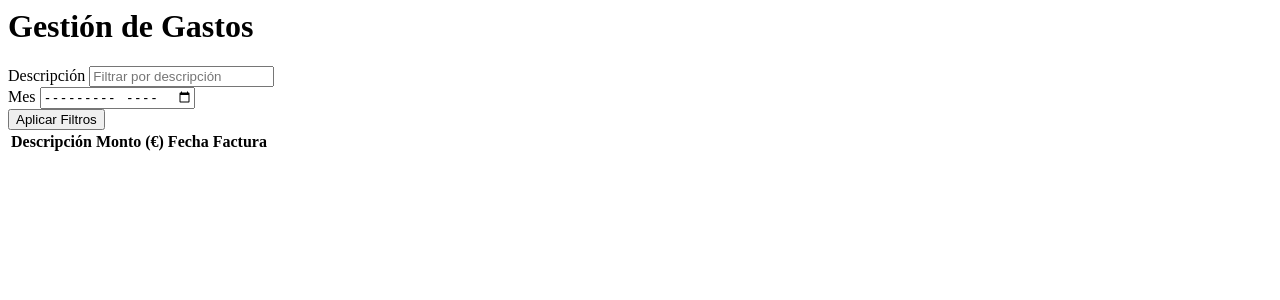
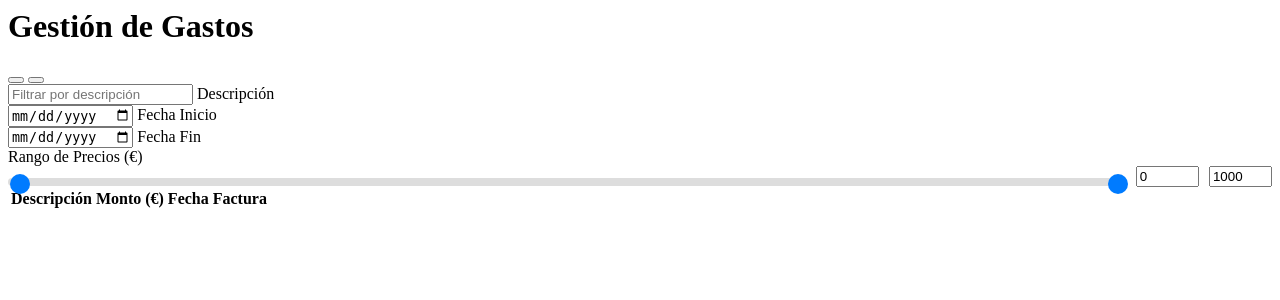
Before and after one commit to Elemental-Logson/LWeb, a PHP site: page /panelDashboard.php in a window 1280 px wide. Shown: the top 300 px of the page. Run offline with PHP 8.4, Linux system fonts and the light colour scheme; lists and menus that the app fills with data are empty.

Commit message:
Filtros en el dashboard

```diff
--- a/Web/php/dashboard.php
+++ b/Web/php/dashboard.php
@@ -21,6 +21,7 @@ if (!isset($_SESSION['authToken'])) {
     <!-- Bootstrap y LineIcons -->
     <link href="https://cdn.jsdelivr.net/npm/bootstrap-icons/font/bootstrap-icons.css" rel="stylesheet">
     <link href="https://cdn.jsdelivr.net/npm/bootstrap@5.3.0/dist/css/bootstrap.min.css" rel="stylesheet">
+    <link rel="stylesheet" href="https://cdnjs.cloudflare.com/ajax/libs/noUiSlider/15.5.1/nouislider.min.css" />
     <link rel="stylesheet" href="../css/panelAdministracion.css">
 </head>
 
--- a/Web/php/panelAdministracion/panelDashboard.php
+++ b/Web/php/panelAdministracion/panelDashboard.php
@@ -1,18 +1,141 @@
+<style>
+    /* Contenedor de Slider */
+    .range-container {
+        position: relative;
+        width: 100%;
+        margin-top: 10px;
+        height: 8px;
+    }
+
+    .range-track {
+        position: absolute;
+        top: 50%;
+        left: 0;
+        width: 100%;
+        height: 8px;
+        background: #ddd;
+        border-radius: 5px;
+        transform: translateY(-50%);
+        z-index: 1;
+    }
+
+    input[type="range"] {
+        -webkit-appearance: none;
+        appearance: none;
+        width: 100%;
+        height: 8px;
+        background: transparent;
+        position: absolute;
+        pointer-events: none;
+    }
+
+    input[type="range"]::-webkit-slider-thumb {
+        -webkit-appearance: none;
+        appearance: none;
+        width: 20px;
+        height: 20px;
+        background: #007bff;
+        border-radius: 50%;
+        cursor: pointer;
+        pointer-events: all;
+        position: relative;
+        z-index: 3;
+    }
+
+    input[type="range"]::-moz-range-thumb {
+        width: 20px;
+        height: 20px;
+        background: #007bff;
+        border-radius: 50%;
+        cursor: pointer;
+        pointer-events: all;
+        position: relative;
+        z-index: 3;
+    }
+
+    /* Ajuste para el input de rango máximo detrás del rango mínimo */
+    input[type="range"]:nth-child(3) {
+        z-index: 2;
+    }
+
+    .range-inputs {
+        display: flex;
+        align-items: center;
+        gap: 10px;
+        margin-top: 10px;
+    }
+
+    .range-inputs input {
+        width: 100%;
+    }
+
+    /* Contenedor que agrupa el slider y los inputs */
+    .range-wrapper {
+        display: flex;
+        flex-direction: column;
+        align-items: flex-start;
+    }
+
+    /* Media Queries para dispositivos pequeños */
+    @media (min-width: 576px) {
+        .range-wrapper {
+            flex-direction: row;
+            align-items: center;
+        }
+
+        .range-inputs {
+            margin-top: 0;
+            margin-left: 10px;
+        }
+    }
+</style>
+
 <div class="container my-5">
-    <h1 class="mb-4">Gestión de Gastos</h1>
+    <!-- Título y botones -->
+    <div class="d-flex justify-content-between align-items-center mb-4 flex-wrap">
+        <h1>Gestión de Gastos</h1>
+        <div class="btn-group mt-3 mt-md-0">
+            <button id="apply-filters" class="btn btn-primary"><i class="bi bi-search"></i></button>
+            <button id="clear-filters" class="btn btn-danger"><i class="bi bi-x-circle"></i></button>
+        </div>
+    </div>
 
     <!-- Filtros -->
     <div class="row mb-4">
-        <div class="col-md-4">
-            <label for="filter-description" class="form-label">Descripción</label>
-            <input type="text" id="filter-description" class="form-control" placeholder="Filtrar por descripción">
+        <div class="col-12 col-md-3 mb-3 mb-md-0">
+            <div class="form-floating">
+                <input type="text" id="filter-description" class="form-control" placeholder="Filtrar por descripción">
+                <label for="filter-description">Descripción</label>
+            </div>
         </div>
-        <div class="col-md-4">
-            <label for="filter-month" class="form-label">Mes</label>
-            <input type="month" id="filter-month" class="form-control">
+        <div class="col-12 col-sm-6 col-md-2 mb-3 mb-md-0">
+            <div class="form-floating">
+                <input type="date" id="filter-start-date" class="form-control" placeholder="Fecha Inicio">
+                <label for="filter-start-date">Fecha Inicio</label>
+            </div>
         </div>
-        <div class="col-md-4 d-flex align-items-end">
-            <button id="apply-filters" class="btn btn-primary w-100">Aplicar Filtros</button>
+        <div class="col-12 col-sm-6 col-md-2 mb-3 mb-md-0">
+            <div class="form-floating">
+                <input type="date" id="filter-end-date" class="form-control" placeholder="Fecha Fin">
+                <label for="filter-end-date">Fecha Fin</label>
+            </div>
+        </div>
+        <div class="col-12 col-md-5">
+            <label for="filter-price-range" class="form-label">Rango de Precios (€)</label>
+            <div class="range-wrapper">
+                <div class="range-container">
+                    <!-- Fondo de la pista -->
+                    <div class="range-track"></div>
+                    <!-- Slider inferior (mínimo) -->
+                    <input type="range" id="filter-price-range" min="0" max="1000" step="10" value="0" oninput="updatePriceLabels()">
+                    <!-- Slider superior (máximo) -->
+                    <input type="range" id="filter-price-range-max" min="0" max="1000" step="10" value="1000" oninput="updatePriceLabels()">
+                </div>
+                <div class="range-inputs">
+                    <input type="number" id="price-min-input" class="form-control" value="0" min="0" max="1000" step="10" oninput="updateSliderFromInput()">
+                    <input type="number" id="price-max-input" class="form-control" value="1000" min="0" max="1000" step="10" oninput="updateSliderFromInput()">
+                </div>
+            </div>
         </div>
     </div>
 
@@ -39,19 +162,115 @@
             <!-- Botones dinámicos -->
         </ul>
     </nav>
-
-    <!-- Gráfico -->
-    <div class="my-5">
-        <canvas id="expense-chart" height="100"></canvas>
-    </div>
 </div>
 
 <script>
-    let expenses = []; // Array para almacenar los datos
-    let filteredExpenses = []; // Datos filtrados
-    const rowsPerPage = 10;
-    let currentPage = 1;
+    var expenses = [];
+    var filteredExpenses = [];
+    var rowsPerPage = 10;
+    var currentPage = 1;
 
+    // Obtener elementos del DOM
+    var priceMinSlider = document.getElementById('filter-price-range');
+    var priceMaxSlider = document.getElementById('filter-price-range-max');
+    var priceMinInput = document.getElementById('price-min-input');
+    var priceMaxInput = document.getElementById('price-max-input');
+
+    // Actualizar etiquetas del rango de precios
+    function updatePriceLabels() {
+        let minValue = parseInt(priceMinSlider.value);
+        let maxValue = parseInt(priceMaxSlider.value);
+
+        // Asegurarse de que los sliders no se crucen
+        if (minValue > maxValue) {
+            if (event.target === priceMinSlider) {
+                priceMinSlider.value = maxValue;
+                minValue = maxValue;
+            } else {
+                priceMaxSlider.value = minValue;
+                maxValue = minValue;
+            }
+        }
+
+        // Actualizar los valores de los inputs numéricos
+        priceMinInput.value = minValue;
+        priceMaxInput.value = maxValue;
+    }
+
+    // Función para actualizar sliders desde los inputs numéricos
+    function updateSliderFromInput() {
+        let minValue = parseInt(priceMinInput.value);
+        let maxValue = parseInt(priceMaxInput.value);
+
+        // Validar los límites y ajustar los valores si son inválidos
+        if (minValue < parseInt(priceMinSlider.min)) {
+            minValue = parseInt(priceMinSlider.min);
+        } else if (minValue > parseInt(priceMaxSlider.max)) {
+            minValue = parseInt(priceMaxSlider.max);
+        }
+
+        if (maxValue > parseInt(priceMaxSlider.max)) {
+            maxValue = parseInt(priceMaxSlider.max);
+        } else if (maxValue < parseInt(priceMinSlider.min)) {
+            maxValue = parseInt(priceMinSlider.min);
+        }
+
+        // Asegurarse de que los valores no se crucen
+        if (minValue > maxValue) {
+            minValue = maxValue;
+        }
+
+        // Actualizar sliders
+        priceMinSlider.value = minValue;
+        priceMaxSlider.value = maxValue;
+    }
+
+    // Aplicar filtros
+    document.getElementById('apply-filters').addEventListener('click', () => {
+        const descriptionFilter = document.getElementById('filter-description').value.toLowerCase();
+        const startDateFilter = document.getElementById('filter-start-date').value;
+        const endDateFilter = document.getElementById('filter-end-date').value;
+        const priceMinFilter = parseInt(priceMinSlider.value);
+        const priceMaxFilter = parseInt(priceMaxSlider.value);
+
+        filteredExpenses = expenses.filter(expense => {
+            const matchesDescription = expense.descripcion.toLowerCase().includes(descriptionFilter);
+            const matchesStartDate = startDateFilter ? new Date(expense.fecha) >= new Date(startDateFilter) : true;
+            const matchesEndDate = endDateFilter ? new Date(expense.fecha) <= new Date(endDateFilter) : true;
+            const matchesPrice = expense.monto >= priceMinFilter && expense.monto <= priceMaxFilter;
+
+            return matchesDescription && matchesStartDate && matchesEndDate && matchesPrice;
+        });
+
+        currentPage = 1; // Resetear a la primera página
+        renderTable();
+        renderPagination();
+    });
+
+    // Limpiar filtros
+    document.getElementById('clear-filters').addEventListener('click', () => {
+        // Resetear todos los campos de filtro
+        document.getElementById('filter-description').value = '';
+        document.getElementById('filter-start-date').value = '';
+        document.getElementById('filter-end-date').value = '';
+
+        // Resetear sliders y inputs numéricos
+        priceMinSlider.value = priceMinSlider.min;
+        priceMaxSlider.value = priceMaxSlider.max;
+        priceMinInput.value = priceMinSlider.min;
+        priceMaxInput.value = priceMaxSlider.max;
+
+        // Actualizar etiquetas del rango de precios
+        updatePriceLabels();
+
+        // Restablecer los gastos filtrados
+        filteredExpenses = expenses.slice();
+        currentPage = 1;
+        renderTable();
+        renderPagination();
+    });
+
+    // Función para cargar los gastos al iniciar
     async function fetchExpenses() {
         try {
             const response = await fetch('../php/CRUD/gastos/ver_facturaUsuario.php');
@@ -63,10 +282,9 @@
             }
 
             expenses = data;
-            filteredExpenses = data; // Inicialmente, no hay filtros
+            filteredExpenses = expenses.slice(); // Inicialmente, no hay filtros
             renderTable();
             renderPagination();
-            renderChart(); // Carga el gráfico global
         } catch (error) {
             console.error('Error al cargar los gastos:', error);
         }
@@ -113,95 +331,6 @@
         renderTable();
     }
 
-    // Aplicar filtros
-    document.getElementById('apply-filters').addEventListener('click', () => {
-        const descriptionFilter = document.getElementById('filter-description').value.toLowerCase();
-        const monthFilter = document.getElementById('filter-month').value;
-
-        filteredExpenses = expenses.filter(expense => {
-            const matchesDescription = expense.descripcion.toLowerCase().includes(descriptionFilter);
-            const matchesMonth = monthFilter ?
-                new Date(expense.fecha).toISOString().slice(0, 7) === monthFilter :
-                true;
-            return matchesDescription && matchesMonth;
-        });
-
-        currentPage = 1; // Resetear a la primera página
-        renderTable();
-        renderPagination();
-        renderChart(monthFilter); // Carga el gráfico específico
-    });
-
-    // Renderizar gráfico
-    function renderChart(selectedMonth = null) {
-        const ctx = document.getElementById('expense-chart').getContext('2d');
-
-        const groupedData = {};
-        if (selectedMonth) {
-            // Mostrar datos día a día dentro del mes seleccionado
-            filteredExpenses.forEach(expense => {
-                const date = new Date(expense.fecha);
-                const month = date.toISOString().slice(0, 7);
-                const day = date.toISOString().slice(0, 10);
-
-                if (month === selectedMonth) {
-                    if (!groupedData[day]) {
-                        groupedData[day] = 0;
-                    }
-                    groupedData[day] += parseFloat(expense.monto);
-                }
-            });
-        } else {
-            // Mostrar datos por mes globalmente
-            filteredExpenses.forEach(expense => {
-                const month = new Date(expense.fecha).toISOString().slice(0, 7);
-                if (!groupedData[month]) {
-                    groupedData[month] = 0;
-                }
-                groupedData[month] += parseFloat(expense.monto);
-            });
-        }
-
-        const labels = Object.keys(groupedData).sort();
-        const data = labels.map(label => groupedData[label]);
-
-        // Destruir gráfico anterior si existe
-        if (window.expenseChart) {
-            window.expenseChart.destroy();
-        }
-
-        window.expenseChart = new Chart(ctx, {
-            type: 'bar',
-            data: {
-                labels,
-                datasets: [{
-                    label: selectedMonth ? 'Gastos por Día (€)' : 'Gastos por Mes (€)',
-                    data,
-                    backgroundColor: 'rgba(75, 192, 192, 0.2)',
-                    borderColor: 'rgba(75, 192, 192, 1)',
-                    borderWidth: 1
-                }]
-            },
-            options: {
-                responsive: true,
-                plugins: {
-                    legend: {
-                        position: 'top'
-                    },
-                    tooltip: {
-                        callbacks: {
-                            label: (context) => `€${context.raw.toFixed(2)}`
-                        }
-                    }
-                },
-                scales: {
-                    y: {
-                        beginAtZero: true
-                    }
-                }
-            }
-        });
-    }
-    // Cargar datos al iniciar
+    // Inicialización de datos
     fetchExpenses();
 </script>
```
Also changed, not shown: Web/php/panelAdministracion/panelTransacciones.php (+35 -11 lines), Web/css/panelAdministracion.css (line endings or trailing spaces), Web/php/CRUD/gastos/img/facturas/factura_67459c03d5ba8.jpg (added).
